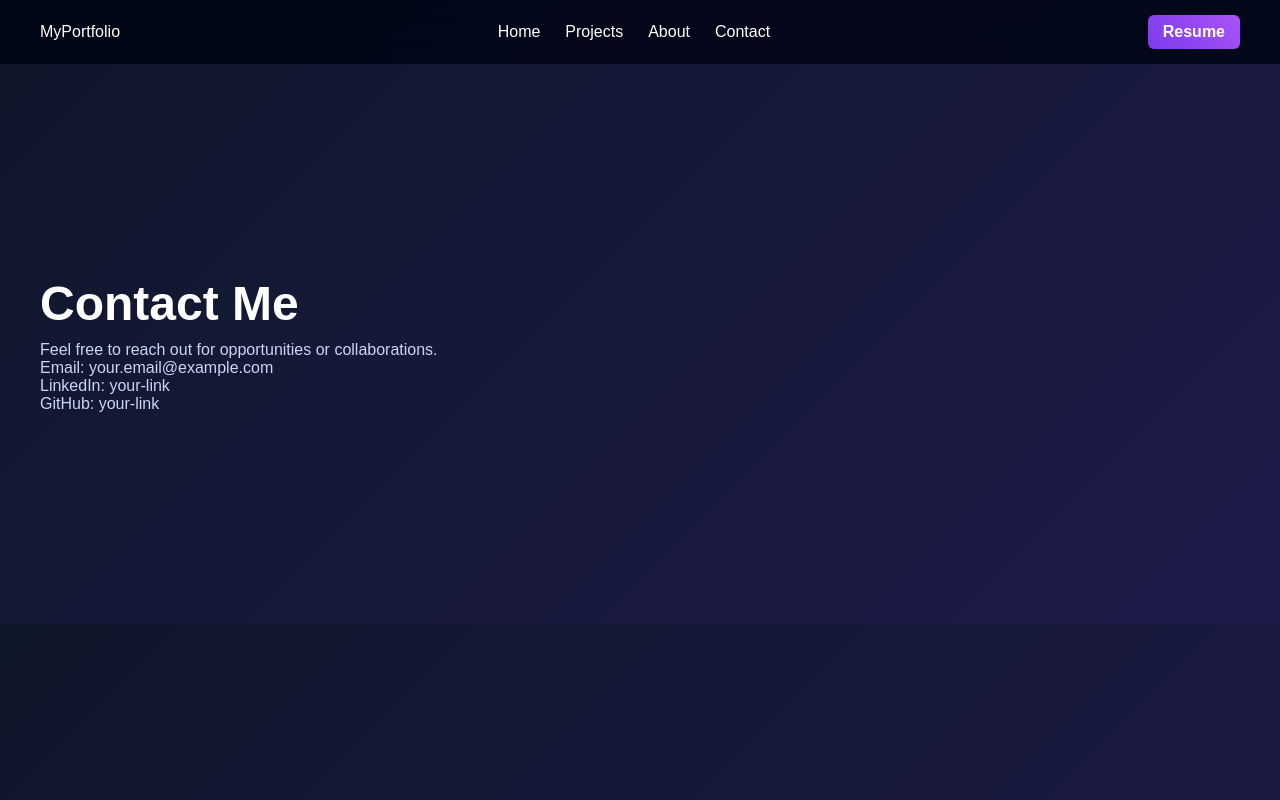
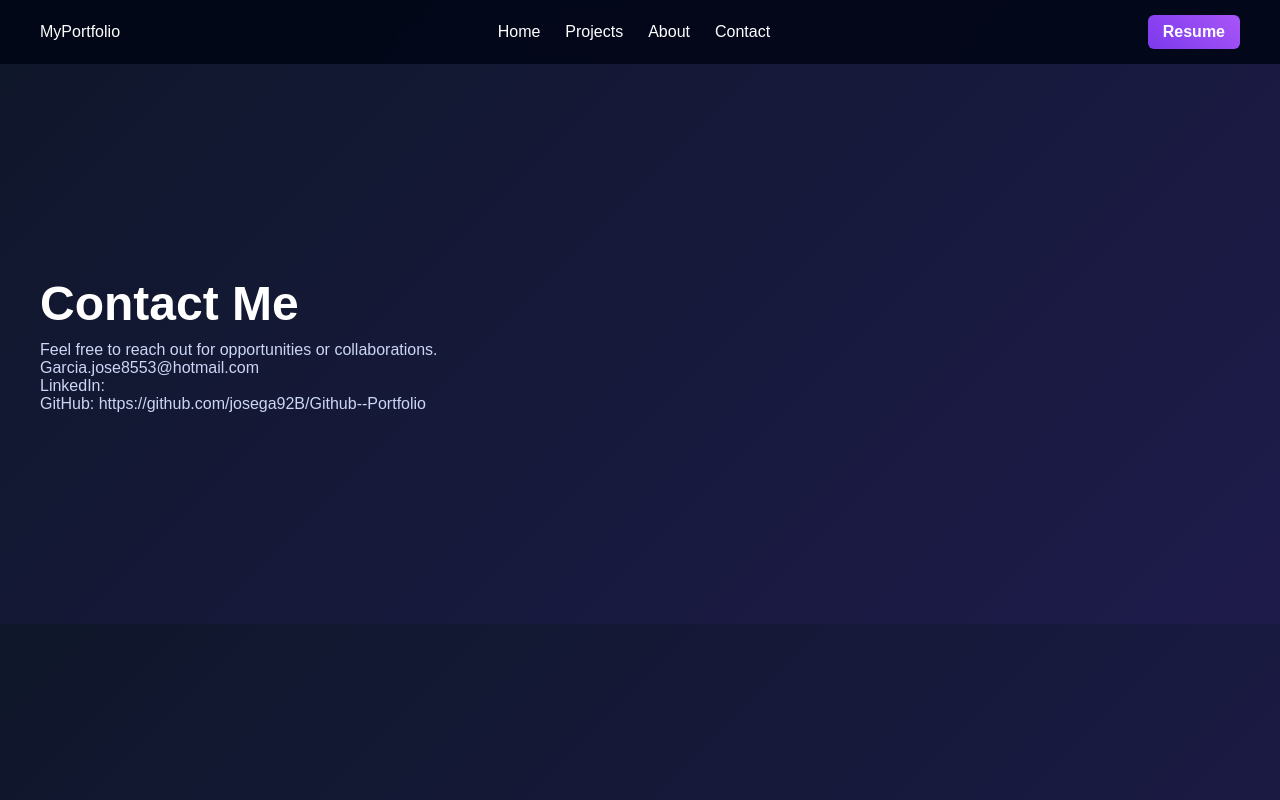
Before and after one commit to josega92B/Github--Portfolio, a plain HTML site: page Portfolio Webpage/web/contact.html in a window 1280 px wide. Drawn offline with Linux system fonts and the light colour scheme.

Commit message:
Finished portfolio

```diff
--- a/Portfolio Webpage/web/contact.html
+++ b/Portfolio Webpage/web/contact.html
@@ -24,9 +24,9 @@
     <p>Feel free to reach out for opportunities or collaborations.</p>
 
     <!-- SIMPLE CONTACT PLACEHOLDERS -->
-    <p>Email: your.email@example.com</p>
-    <p>LinkedIn: your-link</p>
-    <p>GitHub: your-link</p>
+    <p>Garcia.jose8553@hotmail.com</p>
+    <p>LinkedIn: </p>
+    <p>GitHub: https://github.com/josega92B/Github--Portfolio</p>
 </section>
 
 </body>
```
Also changed, not shown: Portfolio Webpage/web/index.html (+2 -2 lines).
